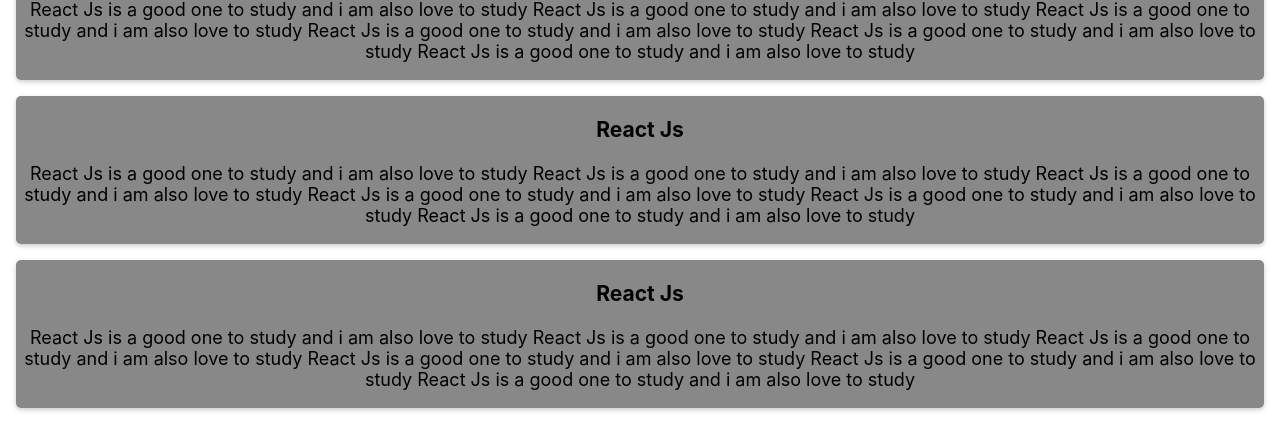
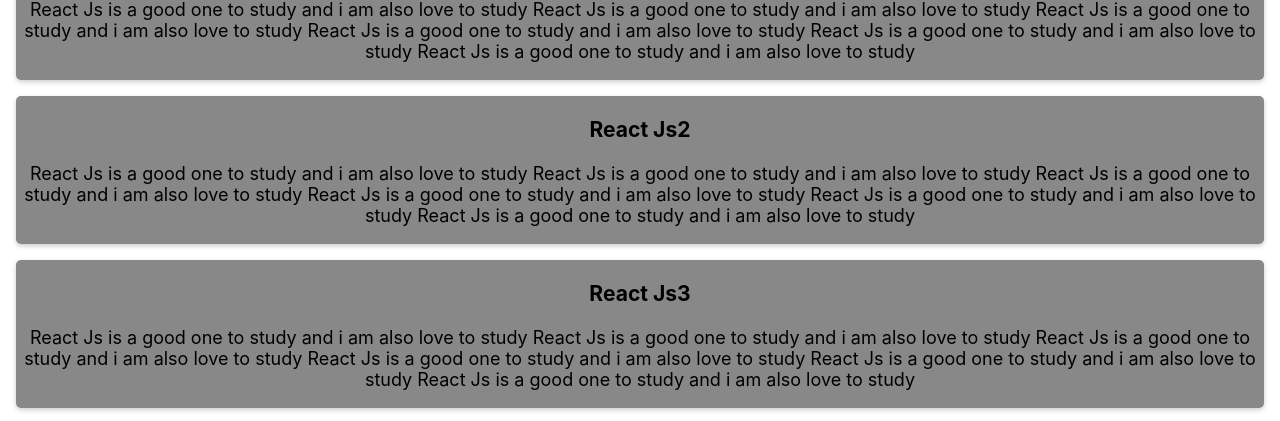
Before and after one commit to toewaiphyo/reacttesting, a React (Create React App) app: page / in a window 1280 px wide. Shown: the part 415-836 px from the top of the page. Built offline with nearby package versions, Linux system fonts and the light colour scheme.

Commit message:
dynamic styles

```diff
--- a/src/App.js
+++ b/src/App.js
@@ -19,6 +19,33 @@ function App() {
     title:"React Js",
     description:"  React Js is a good one to study and i am also love to study React Js is a good one to study and i am also love to study React Js is a good one to study and i am also love to study React Js is a good one to study and i am also love to study React Js is a good one to study and i am also love to study React Js is a good one to study and i am also love to study"
   }
+  const arrh=[
+      {
+        id:1,
+        title:"React Js",
+        description:"  React Js is a good one to study and i am also love to study React Js is a good one to study and i am also love to study React Js is a good one to study and i am also love to study React Js is a good one to study and i am also love to study React Js is a good one to study and i am also love to study React Js is a good one to study and i am also love to study"
+      },
+      {
+        id:2,
+        title:"React Js2",
+        description:"  React Js is a good one to study and i am also love to study React Js is a good one to study and i am also love to study React Js is a good one to study and i am also love to study React Js is a good one to study and i am also love to study React Js is a good one to study and i am also love to study React Js is a good one to study and i am also love to study"
+      },
+      {
+        id:3,
+        title:"React Js3",
+        description:"  React Js is a good one to study and i am also love to study React Js is a good one to study and i am also love to study React Js is a good one to study and i am also love to study React Js is a good one to study and i am also love to study React Js is a good one to study and i am also love to study React Js is a good one to study and i am also love to study"
+      }
+
+    ]
+    const card=arrh.map((item,pos)=>{
+      console.log(item);
+      return(
+        <div className='tested' key={item.id}>
+          <h3>{item.title}</h3>
+          <p>{item.description}</p>
+        </div>
+      )
+    });
 
 
 
@@ -36,7 +63,7 @@ function App() {
       {obj.name}<br/>
       {obj.age}<br/>
       {obj.hobby}<br/>
-      <div className='tested'>
+      {/* <div className='tested'>
         <h3>{obj2.title}</h3>
         <p>{obj2.description}</p>
       </div>
@@ -47,7 +74,8 @@ function App() {
       <div className='tested'>
         <h3>{obj2.title}</h3>
         <p>{obj2.description}</p>
-      </div>
+      </div> */}
+      {card}
 
 
 
```
